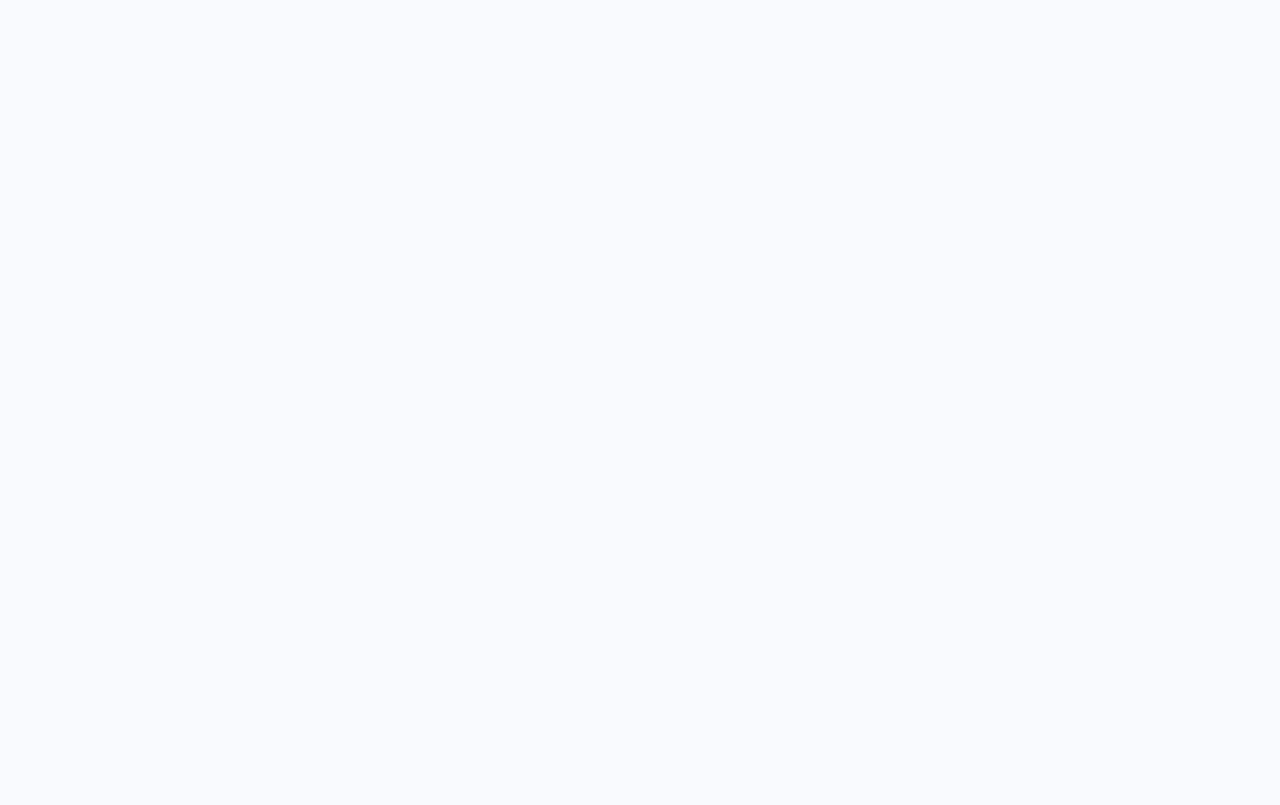
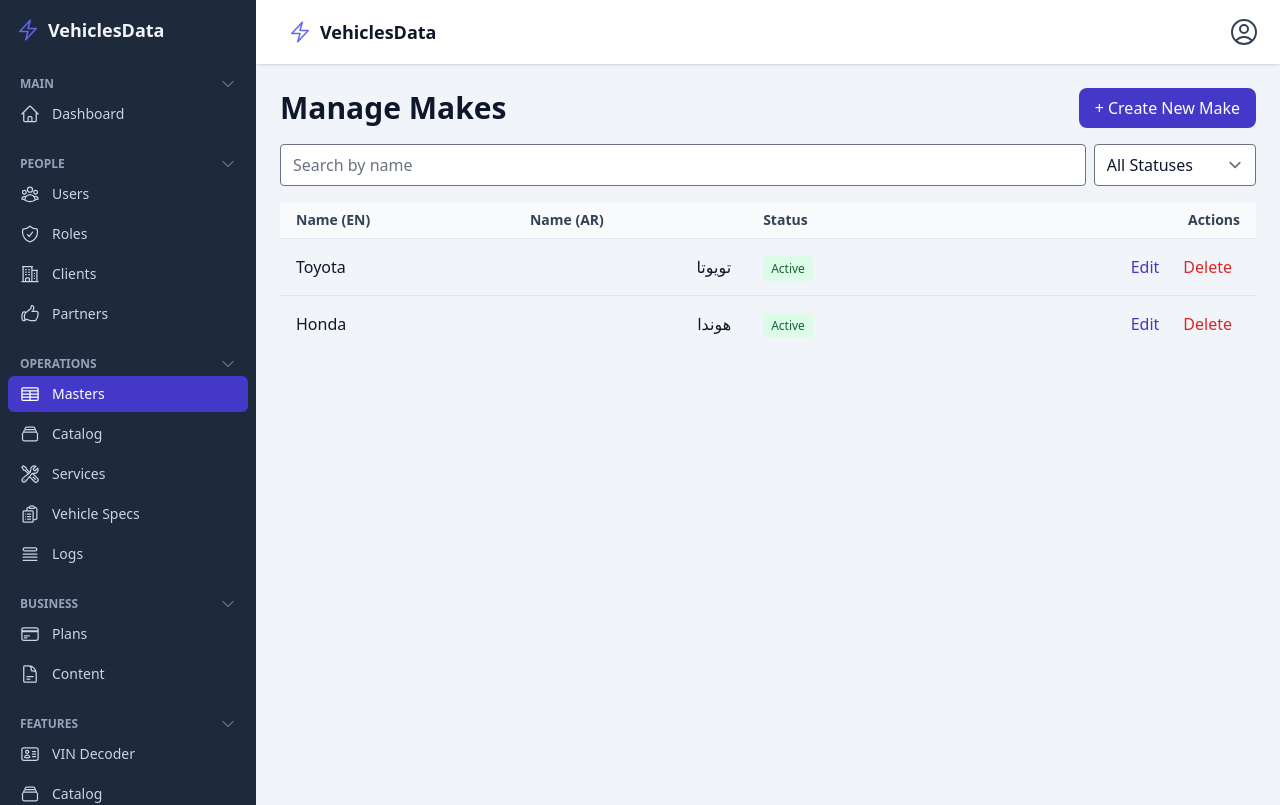
Before and after one commit to Mrababa/AIVhicles, a React (Vite) app in the folder frontend/: page /admin/masters/makes in a window 1280 px wide. Before the commit this address had no page. Shown: the top 805 px of the page. Built offline with nearby package versions, Linux system fonts and the light colour scheme.

Commit message:
feat: add masters management skeleton

```diff
--- a/frontend/src/App.jsx
+++ b/frontend/src/App.jsx
@@ -17,6 +17,9 @@ import VehicleSpecsDashboard from './components/VehicleSpecsDashboard.jsx';
 import VehicleSpecForm from './components/VehicleSpecForm.jsx';
 import VehicleList from './components/VehicleList.jsx';
 import VehicleCatalog from './components/VehicleCatalog.jsx';
+import MastersDashboard from './components/MastersDashboard.jsx';
+import ManageMakes from './components/ManageMakes.jsx';
+import MakeForm from './components/MakeForm.jsx';
 import AboutUsPage from './components/AboutUsPage.tsx';
 import FAQ from './components/FAQ.tsx';
 import Contact from './components/Contact.tsx';
@@ -59,6 +62,10 @@ export default function App() {
               <Route path="specs" element={<VehicleSpecsDashboard />} />
               <Route path="specs/add" element={<VehicleSpecForm />} />
               <Route path="specs/edit/:id" element={<VehicleSpecForm />} />
+              <Route path="masters" element={<MastersDashboard />} />
+              <Route path="masters/makes" element={<ManageMakes />} />
+              <Route path="masters/makes/add" element={<MakeForm />} />
+              <Route path="masters/makes/edit/:id" element={<MakeForm />} />
               <Route path="profile" element={<AdminPlaceholder title="My Profile" />} />
               <Route path="settings" element={<AdminPlaceholder title="System Settings" />} />
             </Route>
--- /dev/null
+++ b/frontend/src/components/MakeForm.jsx
@@ -0,0 +1,88 @@
+import React, { useEffect, useState } from 'react';
+import { useNavigate, useParams } from 'react-router-dom';
+import { sampleMakes } from './mastersData';
+
+/**
+ * Form for creating or editing a vehicle make.
+ */
+export default function MakeForm() {
+  const { id } = useParams();
+  const navigate = useNavigate();
+  const isEdit = Boolean(id);
+
+  const [form, setForm] = useState({ nameEn: '', nameAr: '', active: true });
+
+  useEffect(() => {
+    if (isEdit) {
+      const existing = sampleMakes.find((m) => m.id === Number(id));
+      if (existing) {
+        setForm({
+          nameEn: existing.nameEn,
+          nameAr: existing.nameAr,
+          active: existing.active,
+        });
+      }
+    }
+  }, [id, isEdit]);
+
+  const handleSubmit = (e) => {
+    e.preventDefault();
+    // Persistence would occur here; for now just return to list
+    navigate('/admin/masters/makes');
+  };
+
+  return (
+    <div className="max-w-xl">
+      <h1 className="mb-6 text-3xl font-bold text-slate-900 dark:text-slate-100">
+        {isEdit ? 'Edit Make' : 'Add Make'}
+      </h1>
+      <form onSubmit={handleSubmit} className="space-y-4">
+        <div>
+          <label className="mb-1 block text-sm font-medium">Name (EN)</label>
+          <input
+            type="text"
+            value={form.nameEn}
+            onChange={(e) => setForm({ ...form, nameEn: e.target.value })}
+            required
+            className="w-full rounded border px-3 py-2"
+          />
+        </div>
+        <div>
+          <label className="mb-1 block text-sm font-medium">Name (AR)</label>
+          <input
+            type="text"
+            dir="rtl"
+            value={form.nameAr}
+            onChange={(e) => setForm({ ...form, nameAr: e.target.value })}
+            required
+            className="w-full rounded border px-3 py-2"
+          />
+        </div>
+        <div className="flex items-center gap-2">
+          <label className="text-sm font-medium">Is Active</label>
+          <input
+            type="checkbox"
+            checked={form.active}
+            onChange={(e) => setForm({ ...form, active: e.target.checked })}
+            className="h-4 w-4"
+          />
+        </div>
+        <div className="flex gap-2">
+          <button
+            type="submit"
+            className="rounded bg-indigo-600 px-4 py-2 text-white hover:bg-indigo-700"
+          >
+            Save
+          </button>
+          <button
+            type="button"
+            onClick={() => navigate('/admin/masters/makes')}
+            className="rounded border px-4 py-2"
+          >
+            Cancel
+          </button>
+        </div>
+      </form>
+    </div>
+  );
+}
--- /dev/null
+++ b/frontend/src/components/ManageMakes.jsx
@@ -0,0 +1,110 @@
+import React, { useState } from 'react';
+import { Link } from 'react-router-dom';
+import { sampleMakes } from './mastersData';
+
+/**
+ * Management page for vehicle makes.
+ * Provides a filter bar and table listing all makes.
+ */
+export default function ManageMakes() {
+  const [search, setSearch] = useState('');
+  const [status, setStatus] = useState('all');
+
+  const filtered = sampleMakes.filter((m) => {
+    const matchesSearch = m.nameEn.toLowerCase().includes(search.toLowerCase());
+    const matchesStatus =
+      status === 'all' || (status === 'active' ? m.active : !m.active);
+    return matchesSearch && matchesStatus;
+  });
+
+  return (
+    <div>
+      <div className="mb-4 flex items-center justify-between">
+        <h1 className="text-3xl font-bold text-slate-900 dark:text-slate-100">
+          Manage Makes
+        </h1>
+        <Link
+          to="/admin/masters/makes/add"
+          className="rounded-lg bg-indigo-600 px-4 py-2 text-white hover:bg-indigo-700"
+        >
+          + Create New Make
+        </Link>
+      </div>
+
+      <div className="mb-4 flex flex-col gap-2 sm:flex-row">
+        <input
+          type="text"
+          placeholder="Search by name"
+          value={search}
+          onChange={(e) => setSearch(e.target.value)}
+          className="w-full rounded border px-3 py-2"
+        />
+        <select
+          value={status}
+          onChange={(e) => setStatus(e.target.value)}
+          className="w-full rounded border px-3 py-2 sm:w-48"
+        >
+          <option value="all">All Statuses</option>
+          <option value="active">Active</option>
+          <option value="inactive">Inactive</option>
+        </select>
+      </div>
+
+      <div className="overflow-x-auto">
+        <table className="min-w-full divide-y divide-slate-200">
+          <thead>
+            <tr className="bg-slate-50">
+              <th className="px-4 py-2 text-left text-sm font-semibold text-slate-700">
+                Name (EN)
+              </th>
+              <th className="px-4 py-2 text-left text-sm font-semibold text-slate-700">
+                Name (AR)
+              </th>
+              <th className="px-4 py-2 text-left text-sm font-semibold text-slate-700">
+                Status
+              </th>
+              <th className="px-4 py-2 text-right text-sm font-semibold text-slate-700">
+                Actions
+              </th>
+            </tr>
+          </thead>
+          <tbody className="divide-y divide-slate-200">
+            {filtered.map((m) => (
+              <tr key={m.id} className="hover:bg-slate-50">
+                <td className="px-4 py-2">{m.nameEn}</td>
+                <td className="px-4 py-2" dir="rtl">
+                  {m.nameAr}
+                </td>
+                <td className="px-4 py-2">
+                  {m.active ? (
+                    <span className="rounded bg-green-100 px-2 py-1 text-xs font-medium text-green-800">
+                      Active
+                    </span>
+                  ) : (
+                    <span className="rounded bg-slate-200 px-2 py-1 text-xs font-medium text-slate-700">
+                      Inactive
+                    </span>
+                  )}
+                </td>
+                <td className="px-4 py-2 text-right">
+                  <Link
+                    to={`/admin/masters/makes/edit/${m.id}`}
+                    className="rounded-md p-2 text-indigo-600 hover:bg-slate-100"
+                  >
+                    Edit
+                  </Link>
+                  <button
+                    className="ml-2 rounded-md p-2 text-red-600 hover:bg-slate-100"
+                    disabled
+                  >
+                    Delete
+                  </button>
+                </td>
+              </tr>
+            ))}
+          </tbody>
+        </table>
+      </div>
+    </div>
+  );
+}
--- /dev/null
+++ b/frontend/src/components/MastersDashboard.jsx
@@ -0,0 +1,60 @@
+import React from 'react';
+import { useNavigate } from 'react-router-dom';
+import { sampleMakes } from './mastersData';
+
+/**
+ * Dashboard listing all master data entities.
+ * Each card links to the management page for that entity.
+ */
+export default function MastersDashboard() {
+  const navigate = useNavigate();
+
+  const entities = [
+    {
+      key: 'makes',
+      name: 'Makes',
+      description: 'Vehicle manufacturers',
+      count: sampleMakes.length,
+      enabled: true,
+    },
+    {
+      key: 'models',
+      name: 'Models',
+      description: 'Vehicle models',
+      count: 0,
+      enabled: false,
+    },
+    {
+      key: 'body-types',
+      name: 'Body Types',
+      description: 'Vehicle body styles',
+      count: 0,
+      enabled: false,
+    },
+  ];
+
+  return (
+    <div>
+      <h1 className="text-3xl font-bold text-slate-900 dark:text-slate-100 mb-6">
+        Masters
+      </h1>
+      <div className="grid grid-cols-1 gap-4 md:grid-cols-2 lg:grid-cols-3 xl:grid-cols-4">
+        {entities.map((entity) => (
+          <div
+            key={entity.key}
+            onClick={() => entity.enabled && navigate(`/admin/masters/${entity.key}`)}
+            className={`rounded-lg border p-4 shadow-sm transition-colors ${
+              entity.enabled
+                ? 'cursor-pointer bg-white hover:bg-slate-50'
+                : 'cursor-not-allowed bg-slate-100 text-slate-400'
+            }`}
+          >
+            <div className="text-lg font-semibold">{entity.name}</div>
+            <div className="mt-1 text-sm">{entity.description}</div>
+            <div className="mt-4 text-2xl font-bold">{entity.count}</div>
+          </div>
+        ))}
+      </div>
+    </div>
+  );
+}
--- a/frontend/src/components/Sidebar.tsx
+++ b/frontend/src/components/Sidebar.tsx
@@ -18,6 +18,7 @@ import {
   ClipboardDocumentListIcon,
   ChevronDownIcon,
   ChevronRightIcon,
+  TableCellsIcon,
 } from '@heroicons/react/24/outline';
 import LogoIcon from './LogoIcon.jsx';
 
@@ -44,6 +45,7 @@ export default function Sidebar({ open, onClose }: SidebarProps) {
     {
       title: 'OPERATIONS',
       links: [
+        { name: 'Masters', to: '/admin/masters', icon: TableCellsIcon },
         { name: 'Catalog', to: '/admin/catalog', icon: RectangleStackIcon },
         { name: 'Services', to: '/admin/services', icon: WrenchScrewdriverIcon },
         { name: 'Vehicle Specs', to: '/admin/specs', icon: ClipboardDocumentListIcon },
--- /dev/null
+++ b/frontend/src/components/mastersData.js
@@ -0,0 +1,4 @@
+export const sampleMakes = [
+  { id: 1, nameEn: 'Toyota', nameAr: 'تويوتا', active: true },
+  { id: 2, nameEn: 'Honda', nameAr: 'هوندا', active: true },
+];
```
